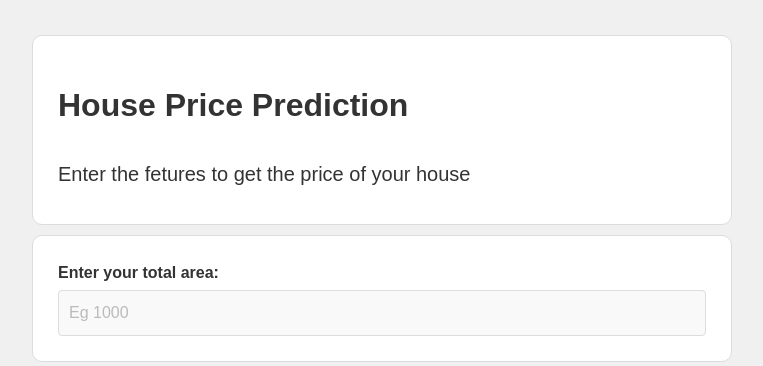
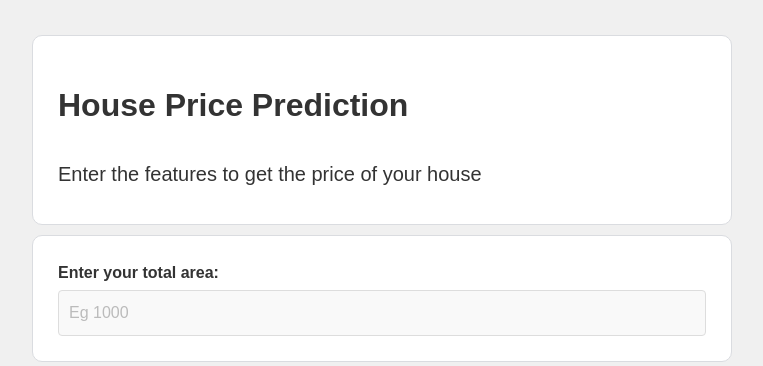
Before and after one commit to Yashyc27/House-price-Prediction, a Flask app: page / in a window 1280 px wide. Shown: the top 366 px of the page, without its empty margins (258-1021 px from the left). Run offline with Flask 2, Linux system fonts and the light colour scheme; parts of the project's set-up code (start-up, migrations or seed data) failed here and were passed over; some libraries are stand-ins or nearby versions; some web fonts are replaced.

Commit message:
Update index.html

```diff
--- a/templates/index.html
+++ b/templates/index.html
@@ -16,7 +16,7 @@
             <!-- Head -->
             <div class="form__item">
                 <h1 class="form__title">House Price Prediction</h1>
-                <h2 class="form__desc">Enter the fetures to get the price of your house</h2>
+                <h2 class="form__desc">Enter the features to get the price of your house</h2>
             </div>
 
             {% if error %}
```
